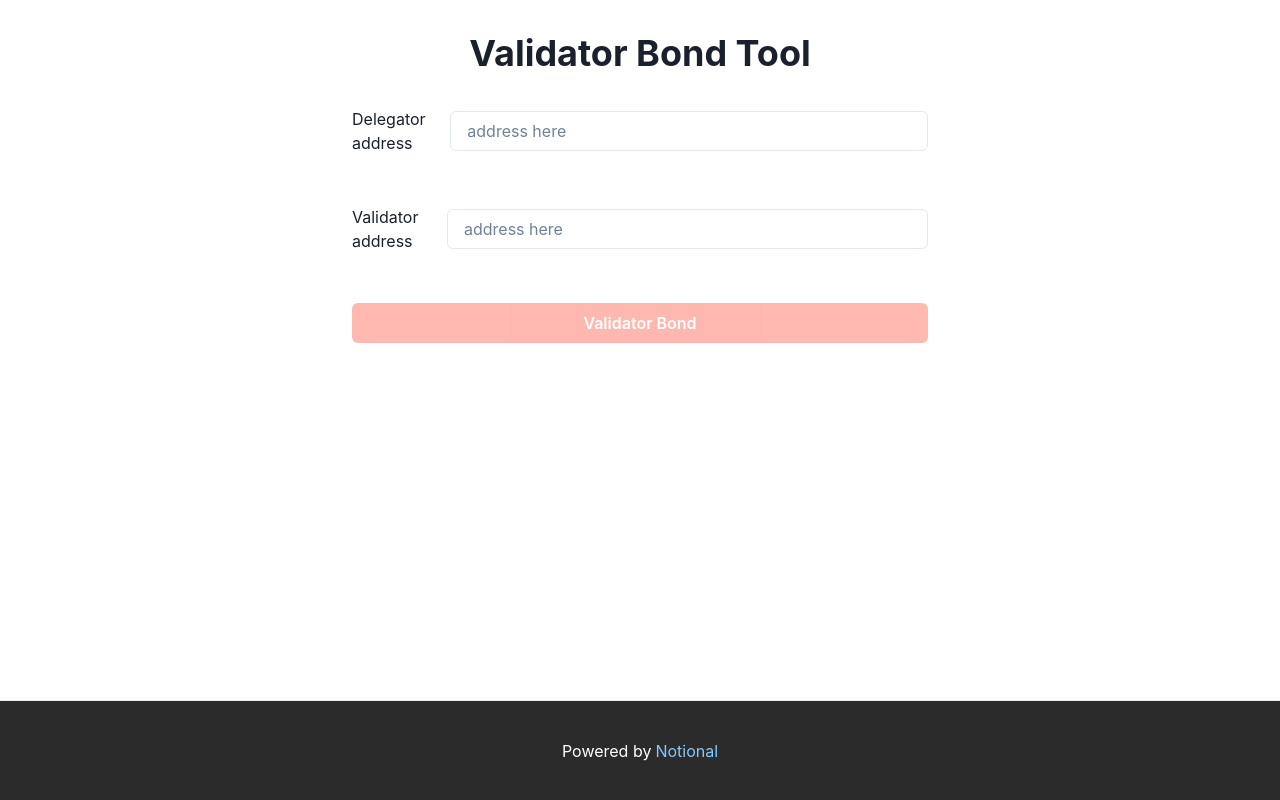
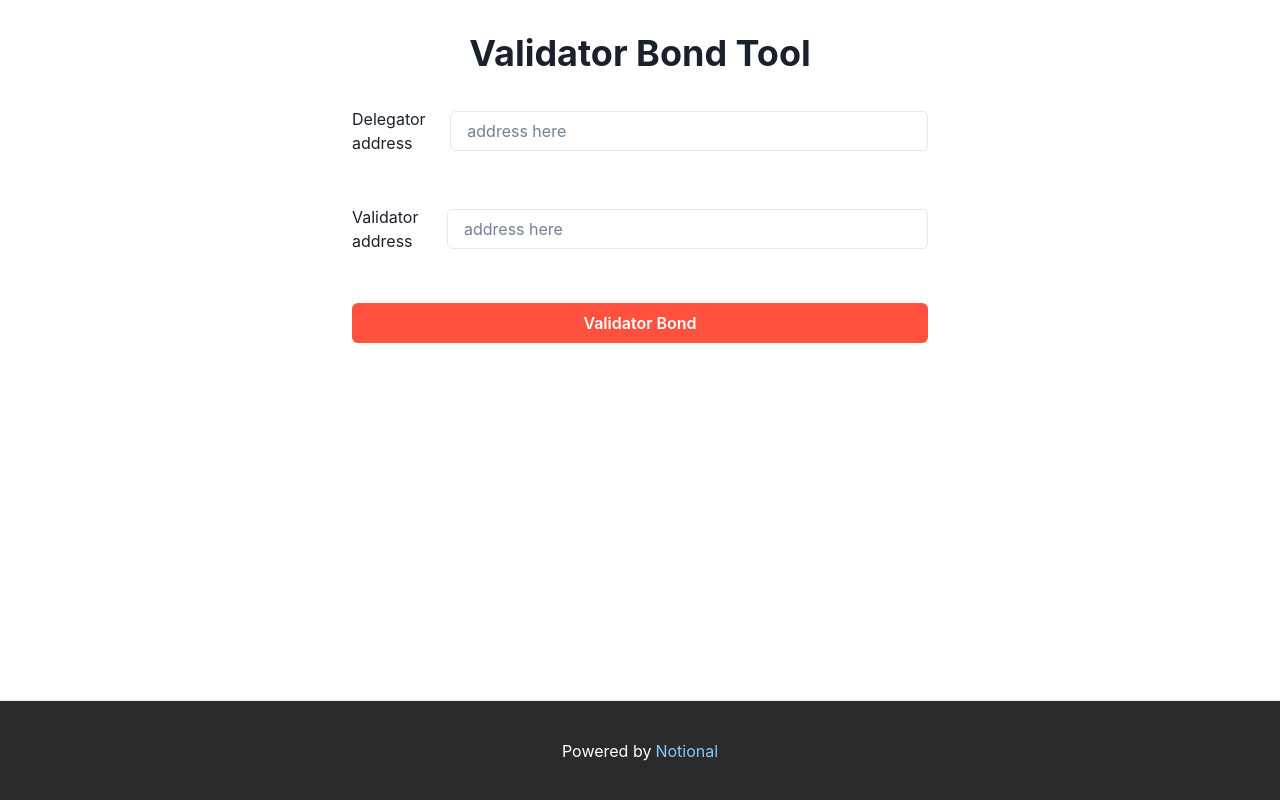
Before and after one commit to notional-labs/validator-bond-tool, a Next.js app: page / in a window 1280 px wide. Built offline with nearby package versions, Linux system fonts and the light colour scheme.

Commit message:
quick fix

```diff
--- a/pages/index.js
+++ b/pages/index.js
@@ -195,7 +195,7 @@ export default function Home() {
                 </Text>
                 <Input placeholder='address here' onBlur={(e) => handleChange('validatorAddress', e.target.value)} />
               </Center>
-              <Button color='white' backgroundColor={'#ff513d'} _hover={{ backgroundColor: '#ad3628' }} onClick={validatorBond} isDisabled={checkDisable()}>
+              <Button color='white' backgroundColor={'#ff513d'} _hover={{ backgroundColor: '#ad3628' }} onClick={validatorBond} >
                 Validator Bond
               </Button>
             </Grid>
```
